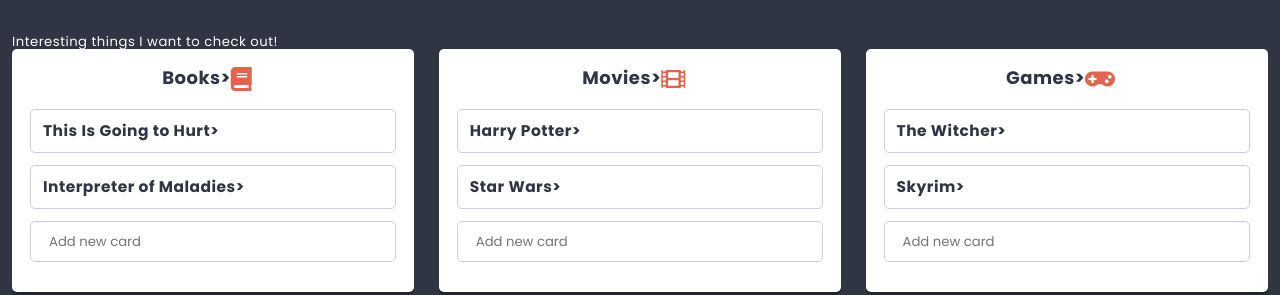
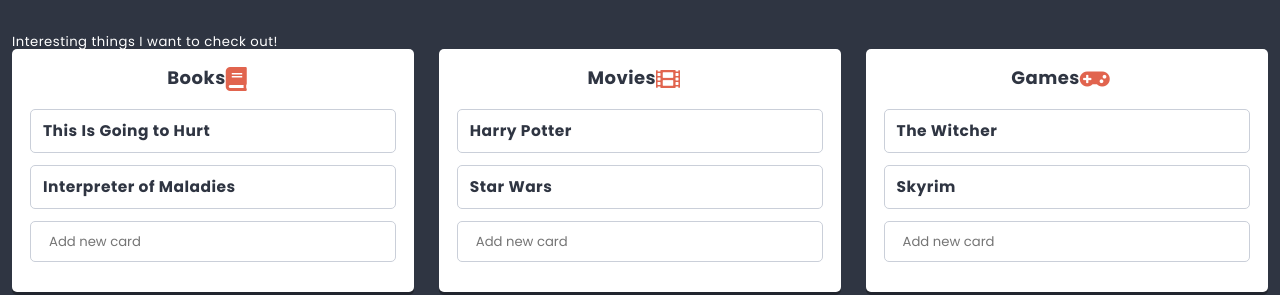
Before and after one commit to mssbase/ReactStarter, a React app: page / in a window 1280 px wide. Shown: the part 347-642 px from the top of the page. Built offline with nearby package versions, Linux system fonts and the light colour scheme.

Commit message:
Card and Icon bug fix

```diff
--- a/src/components/Card/Card.js
+++ b/src/components/Card/Card.js
@@ -10,7 +10,7 @@
     render() {
         return (
             <section className={styles.component}>
-                <h3 className={styles.title}>{this.props.title}></h3>
+                <h3 className={styles.title}>{this.props.title}</h3>
             </section>
         )
     }
--- a/src/components/Column/Column.js
+++ b/src/components/Column/Column.js
@@ -36,12 +36,12 @@
     }
 
     render() {
-        const {icon} = this.props;
+
         return (
             <section className={styles.component}>
-                <h3 className={styles.title}>{this.props.title}>
+                <h3 className={styles.title}>{this.props.title}
                     <span className={styles.icon}>
-                        <Icon name={icon}/>
+                        <Icon name={this.props.icon}/>
                     </span>
                 </h3>
                 <div className={styles.card}>
--- a/src/components/List/List.js
+++ b/src/components/List/List.js
@@ -12,7 +12,7 @@
     }
     static propTypes = {
         title: PropTypes.node.isRequired,
-        src: PropTypes.string.isRequired,
+        image: PropTypes.string.isRequired,
         description: PropTypes.node,
         columns: PropTypes.array,
     }
@@ -24,7 +24,7 @@
     render() {
         return (
             <section className={styles.component}>
-                <Hero titleText={this.props.title} src={this.props.src} />
+                <Hero titleText={this.props.title} src={this.props.image} />
                 {this.props.description}
                 <div className={styles.columns}>
                     {this.state.columns.map(({key, ...columnProps}) => (
--- a/src/data/dataStore.js
+++ b/src/data/dataStore.js
@@ -18,7 +18,7 @@
 export const listData = {
   title: 'Things to do <sup>soon!</sup>',
   description: 'Interesting things I want to check out!',
-  src: 'http://uploads.kodilla.com/bootcamp/fer/11.react/space.png',
+  image: 'http://uploads.kodilla.com/bootcamp/fer/11.react/space.png',
   columns: [
     {
       key: 0,
```
